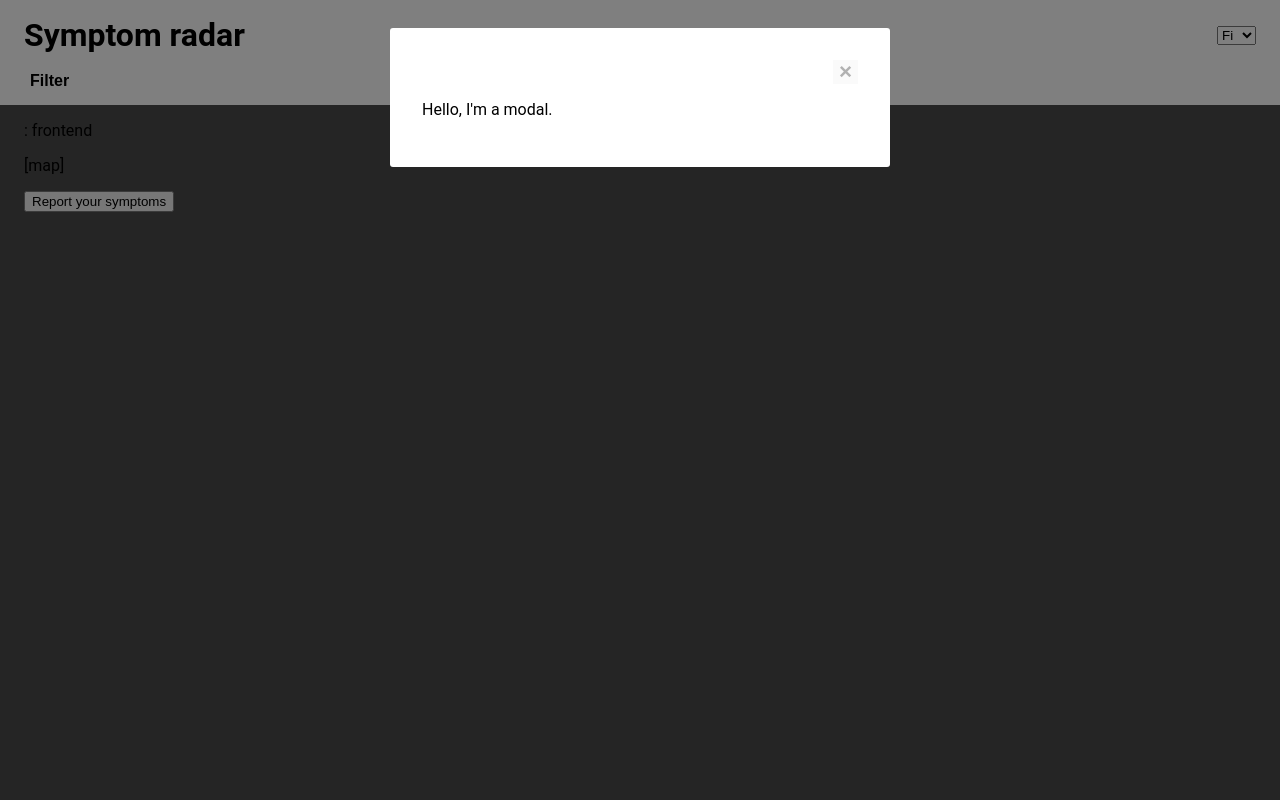
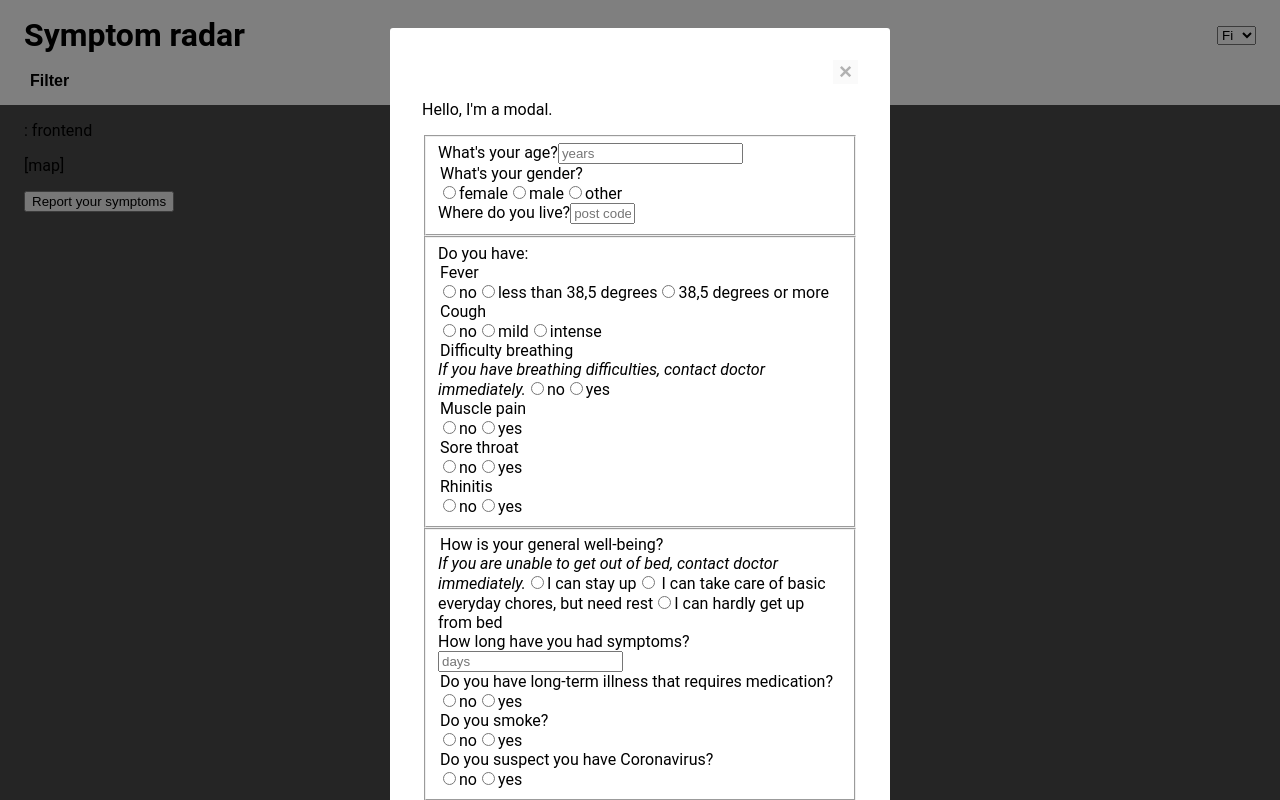
Before and after one commit to futurice/symptomradar, a React (Create React App) app in the folder frontend/: page / in a window 1280 px wide. Both pictures are taken after a click on the button "Report your symptoms". Built offline with nearby package versions, Linux system fonts and the light colour scheme.

Commit message:
Add form for reporting symptoms

```diff
--- /dev/null
+++ b/frontend/src/Form.tsx
@@ -0,0 +1,147 @@
+import React, { FormEvent, FC } from 'react';
+
+type FormProps = {
+  submitted: (data: any) => void;
+};
+
+export const Form: FC<FormProps> = ({ submitted }) => {
+  const formSubmit = (event: FormEvent) => {
+    event.preventDefault();
+    event.stopPropagation();
+    submitted({ todo: 'Add form data' });
+  };
+
+  return (
+    <form onSubmit={formSubmit}>
+      <fieldset>
+        <div>
+          <label htmlFor="age">What's your age?</label>
+          <input
+            id="age"
+            type="number"
+            inputMode="numeric"
+            size={3}
+            minLength={1}
+            maxLength={3}
+            placeholder="years"
+            autoComplete="age"
+          />
+        </div>
+        <div>
+          <legend>What's your gender?</legend>
+          <input id="genderFemale" type="radio" name="gender" value="female" />
+          <label htmlFor="genderFemale">female</label>
+          <input id="genderFemale" type="radio" name="gender" value="male" />
+          <label htmlFor="genderMale">male</label>
+          <input id="genderFemale" type="radio" name="gender" value="other" />
+          <label htmlFor="genderOther">other</label>
+        </div>
+        <div>
+          <label htmlFor="postcode">Where do you live?</label>
+          <input
+            id="postcode"
+            type="text"
+            inputMode="numeric"
+            size={5}
+            minLength={5}
+            maxLength={5}
+            autoComplete="postal-code"
+            placeholder="post code"
+          />
+        </div>
+      </fieldset>
+      <fieldset>
+        Do you have:
+        <div>
+          <legend>Fever</legend>
+          <input id="feverNone" type="radio" name="fever" value="no" />
+          <label htmlFor="feverNone">no</label>
+          <input id="feverNormal" type="radio" name="fever" value="normal" />
+          <label htmlFor="feverNormal">less than 38,5 degrees</label>
+          <input id="feverHigh" type="radio" name="fever" value="high" />
+          <label htmlFor="feverHigh">38,5 degrees or more</label>
+        </div>
+        <div>
+          <legend>Cough</legend>
+          <input id="coughNone" type="radio" name="cough" value="none" />
+          <label htmlFor="coughNone">no</label>
+          <input id="coughMild" type="radio" name="cough" value="mild" />
+          <label htmlFor="coughMild">mild</label>
+          <input id="coughIntense" type="radio" name="cough" value="intense" />
+          <label htmlFor="coughIntense">intense</label>
+        </div>
+        <div>
+          <legend>Difficulty breathing</legend>
+          <em>If you have breathing difficulties, contact doctor immediately.</em>
+          <input id="respiratoryNone" type="radio" name="respiratory" value="no" />
+          <label htmlFor="respiratoryNone">no</label>
+          <input id="respiratoryYes" type="radio" name="respiratory" value="yes" />
+          <label htmlFor="respiratoryYes">yes</label>
+        </div>
+        <div>
+          <legend>Muscle pain</legend>
+          <input id="muscularNone" type="radio" name="muscular" value="no" />
+          <label htmlFor="muscularNone">no</label>
+          <input id="muscularYes" type="radio" name="muscular" value="yes" />
+          <label htmlFor="muscularYes">yes</label>
+        </div>
+        <div>
+          <legend>Sore throat</legend>
+          <input id="throatNone" type="radio" name="throat" value="no" />
+          <label htmlFor="throatNone">no</label>
+          <input id="throatYes" type="radio" name="throat" value="yes" />
+          <label htmlFor="throatYes">yes</label>
+        </div>
+        <div>
+          <legend>Rhinitis</legend>
+          <input id="rhinitisNone" type="radio" name="rhinitis" value="no" />
+          <label htmlFor="rhinitisNone">no</label>
+          <input id="rhinitisYes" type="radio" name="rhinitis" value="yes" />
+          <label htmlFor="rhinitisYes">yes</label>
+        </div>
+      </fieldset>
+      <fieldset>
+        <div>
+          <legend>How is your general well-being?</legend>
+          <em>If you are unable to get out of bed, contact doctor immediately.</em>
+          <input id="wellbeingOk" type="radio" name="wellbeing" value="ok" />
+          <label htmlFor="wellbeingOk">I can stay up</label>
+          <input id="wellbeingMild" type="radio" name="wellbeing" value="mild" />
+          <label htmlFor="wellbeingMild"> I can take care of basic everyday chores, but need rest</label>
+          <input id="wellbeingIntense" type="radio" name="wellbeing" value="intense" />
+          <label htmlFor="wellbeingIntense">I can hardly get up from bed</label>
+        </div>
+
+        <div>
+          <label htmlFor="duration">How long have you had symptoms?</label>
+          <input id="duration" type="number" inputMode="numeric" size={2} maxLength={2} placeholder="days" />
+        </div>
+
+        <div>
+          <legend>Do you have long-term illness that requires medication?</legend>
+          <input id="medicationNone" type="radio" name="medication" value="no" />
+          <label htmlFor="medicationNone">no</label>
+          <input id="medicationYes" type="radio" name="medication" value="yes" />
+          <label htmlFor="medicationYes">yes</label>
+        </div>
+
+        <div>
+          <legend>Do you smoke?</legend>
+          <input id="smokingNone" type="radio" name="smoking" value="no" />
+          <label htmlFor="smokingNone">no</label>
+          <input id="smokingYes" type="radio" name="smoking" value="yes" />
+          <label htmlFor="smokingYes">yes</label>
+        </div>
+
+        <div>
+          <legend>Do you suspect you have Coronavirus?</legend>
+          <input id="suspicionNone" type="radio" name="suspicion" value="no" />
+          <label htmlFor="suspicionNone">no</label>
+          <input id="suspicionYes" type="radio" name="suspicion" value="yes" />
+          <label htmlFor="suspicionYes">yes</label>
+        </div>
+      </fieldset>
+      <button type="submit">Report symptoms</button>
+    </form>
+  );
+};
--- a/frontend/src/Modal.tsx
+++ b/frontend/src/Modal.tsx
@@ -1,6 +1,7 @@
 import React from 'react';
 import ReactDOM from 'react-dom';
 import styled from 'styled-components';
+import { Form } from './Form';
 
 type ModalProps = {
   isShowing: boolean;
@@ -74,6 +75,7 @@ const Modal = ({ isShowing, hide }: ModalProps) =>
                 </ModalCloseButton>
               </ModalHeader>
               <p>Hello, I'm a modal.</p>
+              <Form submitted={console.log} />
             </ModalContent>
           </ModalWrapper>
         </React.Fragment>,
```
